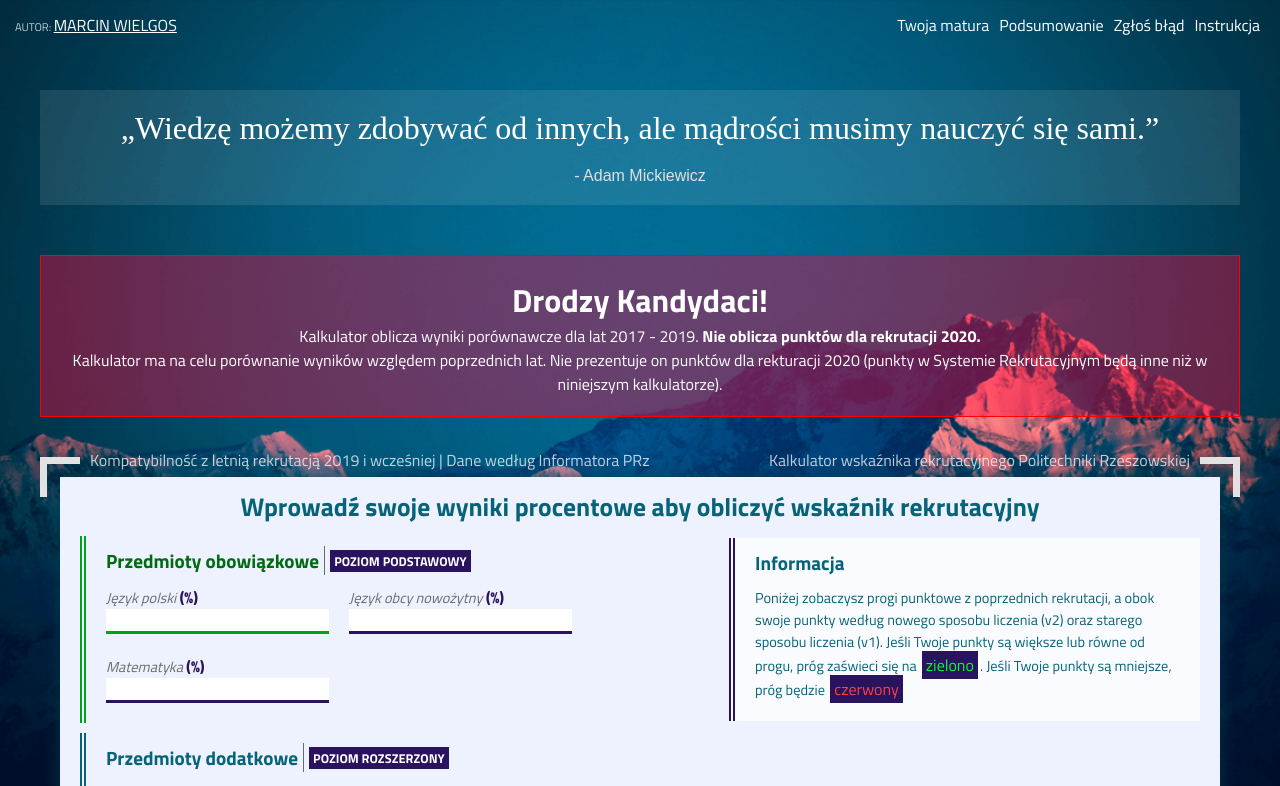
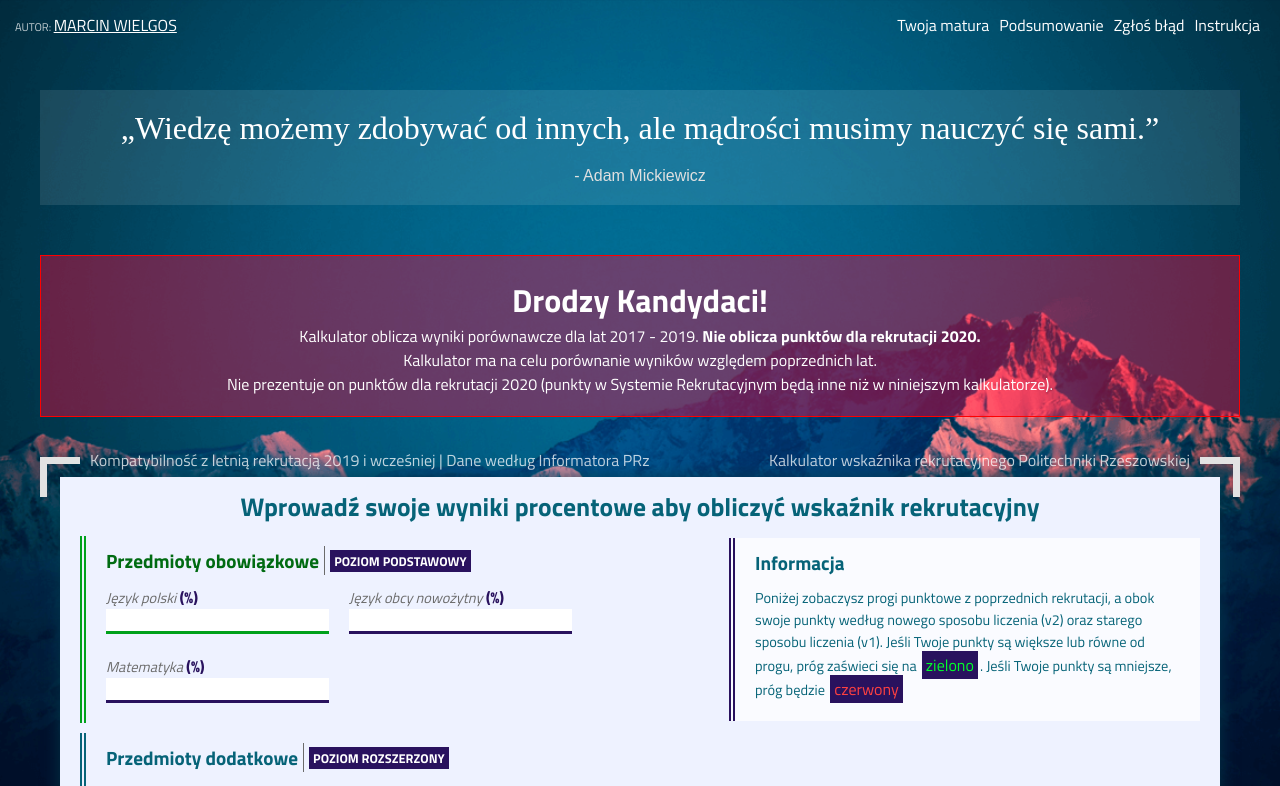
Before and after one commit to mwvabes/studies-calculator-improved, a React (Create React App) app: page / in a window 1280 px wide. Shown: the top 786 px of the page. Built offline with nearby package versions, Linux system fonts and the light colour scheme; a web font is replaced by a local one.

Commit message:
Fix typo

```diff
--- a/src/components/Warning.js
+++ b/src/components/Warning.js
@@ -12,7 +12,8 @@ export default class Warning extends React.Component {
         <div className="BigWarning">
           <h1>Drodzy Kandydaci!</h1>
           <p>Kalkulator oblicza wyniki porównawcze dla lat 2017 - 2019. <strong>Nie oblicza punktów dla rekrutacji 2020.</strong></p>
-          <p>Kalkulator ma na celu porównanie wyników względem poprzednich lat. Nie prezentuje on punktów dla rekturacji 2020 (punkty w Systemie Rekrutacyjnym będą inne niż w niniejszym kalkulatorze).</p>
+          <p>Kalkulator ma na celu porównanie wyników względem poprzednich lat.</p>
+          <p>Nie prezentuje on punktów dla rekrutacji 2020 (punkty w Systemie Rekrutacyjnym będą inne niż w niniejszym kalkulatorze).</p>
         </div>
 
       </>
```
